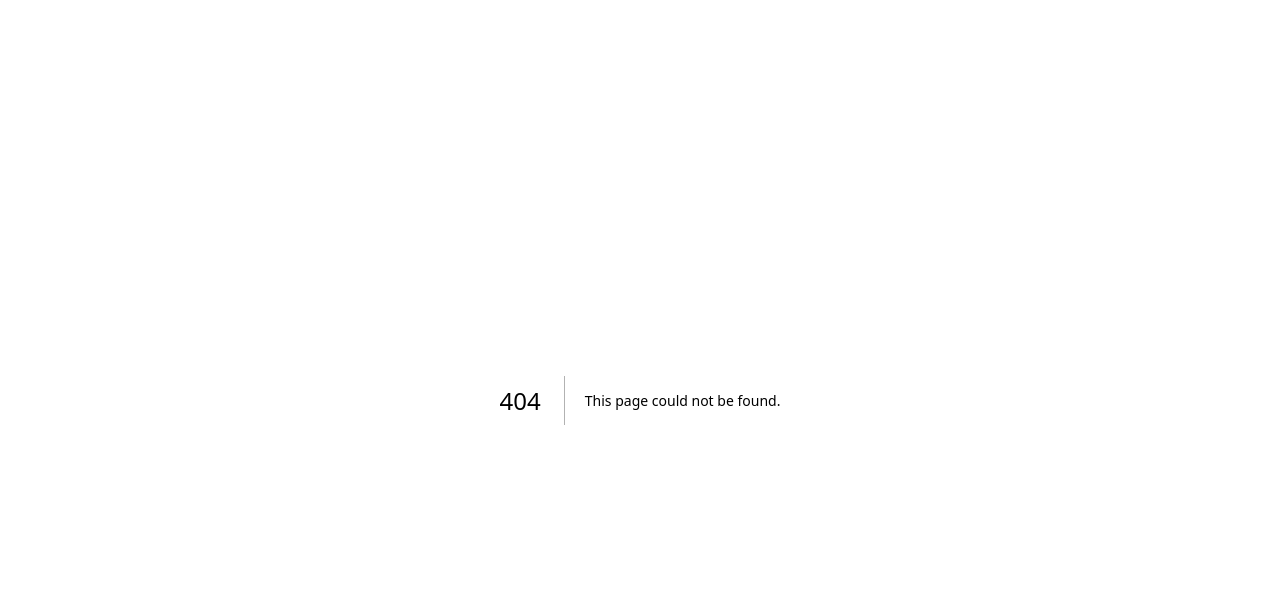
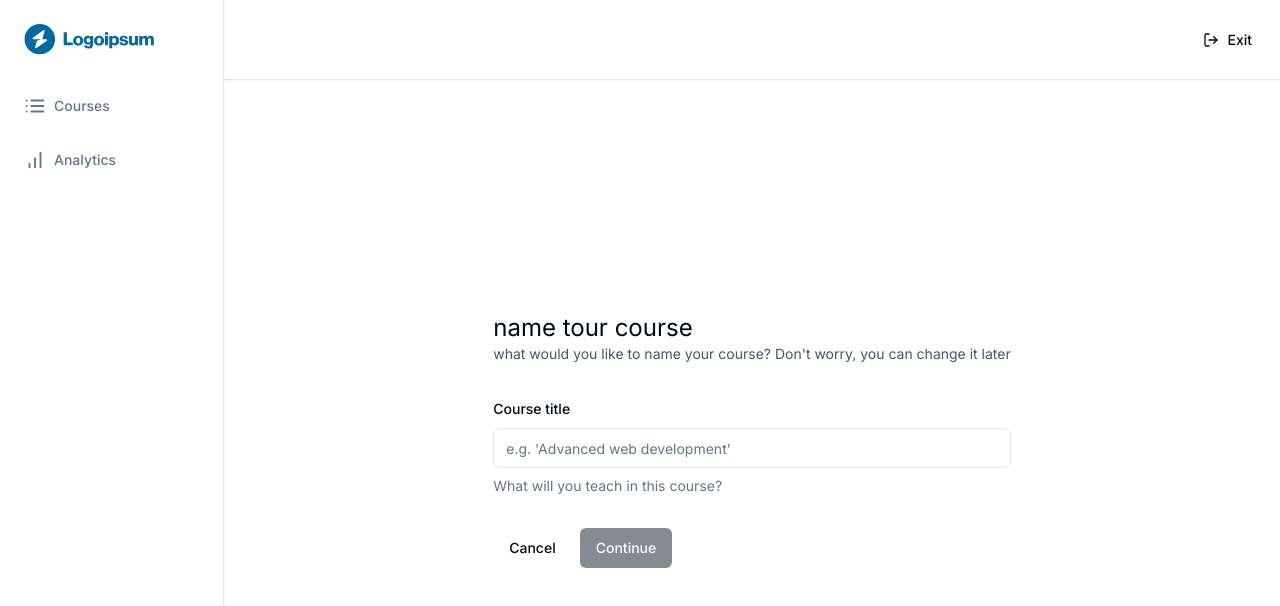
Before and after one commit to zuizihad/LMS, a Next.js app: page /teacher/create in a window 1280 px wide. Before the commit this address had no page. Shown: the top 606 px of the page. Built offline with nearby package versions, Linux system fonts and the light colour scheme.

Commit message:
course creation page

```diff
--- a/app/(dashboard)/(routes)/teacher/courses/page.tsx
+++ b/app/(dashboard)/(routes)/teacher/courses/page.tsx
@@ -1,8 +1,16 @@
+import { Button } from '@/components/ui/button'
+import Link from 'next/link'
 import React from 'react'
 
 const CoursePage = () => {
   return (
-    <div>CoursePage</div>
+    <div className='p-6'>
+      <Link href={`/teacher/create`}>
+        <Button>
+          New Course
+        </Button>
+      </Link>
+    </div>
   )
 }
 
--- /dev/null
+++ b/app/(dashboard)/(routes)/teacher/create/page.tsx
@@ -0,0 +1,95 @@
+"use client";
+import React from "react";
+import * as z from "zod";
+import axios from "axios";
+import { zodResolver } from "@hookform/resolvers/zod";
+import { useForm } from "react-hook-form";
+
+import {
+  Form,
+  FormControl,
+  FormDescription,
+  FormField,
+  FormLabel,
+  FormItem,
+  FormMessage,
+} from "@/components/ui/form";
+import { Button } from "@/components/ui/button";
+import { Input } from "@/components/ui/input";
+import Link from "next/link";
+import { useRouter } from "next/navigation";
+import toast from "react-hot-toast";
+
+const formSchema = z.object({
+  title: z.string().min(1, {
+    message: "Title is required",
+  }),
+});
+const CreatePage = () => {
+    const router = useRouter();
+  const form = useForm<z.infer<typeof formSchema>>({
+    resolver: zodResolver(formSchema),
+    defaultValues: {
+      title: "",
+    },
+  });
+  const { isSubmitting, isValid } = form.formState;
+  const onSubmit = async(values: z.infer<typeof formSchema>) => {
+    try {
+        const response = await axios.post('/api/course', values);
+        router.push(`/teacher/courses/${response.data.id}`)
+    } catch (error) {
+        toast.error("Something went wrong");
+    }
+  };
+  return (
+    <div className="max-w-5xl mx-auto flex md:items-center md:justify-center h-full p-6">
+      <div>
+        <h1 className="text-2xl">name tour course</h1>
+        <p className="text-sm text-slate-600">
+          what would you like to name your course? Don&apos;t worry, you can
+          change it later
+        </p>
+        <Form {...form}>
+          <form
+            onSubmit={form.handleSubmit(onSubmit)}
+            className="space-y-8 mt-8"
+          >
+            <FormField
+              control={form.control}
+              name="title"
+              render={({ field }) => (
+                <FormItem>
+                  <FormLabel>Course title</FormLabel>
+                  <FormControl>
+                    <Input
+                      disabled={isSubmitting}
+                      placeholder="e.g. 'Advanced web development'"
+                      {...field}
+                    />
+                  </FormControl>
+                  <FormDescription>
+                    What will you teach in this course?
+                  </FormDescription>
+                  <FormMessage />
+                </FormItem>
+              )}
+            />
+            <div className="flex items-center gap-x-2">
+              <Link href={`/`}>
+                <Button type="button" variant={`ghost`}>
+                  Cancel
+                </Button>
+              </Link>
+              <Button type="submit" disabled={!isValid || isSubmitting}>
+                Continue
+              </Button>
+            </div>
+          </form>
+        </Form>
+      </div>
+    </div>
+  );
+};
+
+export default CreatePage;
--- a/app/layout.tsx
+++ b/app/layout.tsx
@@ -2,6 +2,7 @@
 import type { Metadata } from "next";
 import { Inter } from "next/font/google";
 import { ClerkProvider } from "@clerk/nextjs";
+import ToasterProvider from "@/components/providers/toaster-provider";
 
 const inter = Inter({ subsets: ["latin"] });
 
@@ -18,7 +19,10 @@
   return (
     <ClerkProvider>
       <html lang="en">
-        <body className={inter.className}>{children}</body>
+        <body className={inter.className}>
+          <ToasterProvider />
+          {children}
+          </body>
       </html>
     </ClerkProvider>
   );
--- /dev/null
+++ b/components/providers/toaster-provider.tsx
@@ -0,0 +1,10 @@
+"use client";
+
+import React from "react";
+import { Toaster } from "react-hot-toast";
+
+const ToasterProvider = () => {
+  return <Toaster />;
+};
+
+export default ToasterProvider;
--- /dev/null
+++ b/components/ui/form.tsx
@@ -0,0 +1,176 @@
+import * as React from "react"
+import * as LabelPrimitive from "@radix-ui/react-label"
+import { Slot } from "@radix-ui/react-slot"
+import {
+  Controller,
+  ControllerProps,
+  FieldPath,
+  FieldValues,
+  FormProvider,
+  useFormContext,
+} from "react-hook-form"
+
+import { cn } from "@/lib/utils"
+import { Label } from "@/components/ui/label"
+
+const Form = FormProvider
+
+type FormFieldContextValue<
+  TFieldValues extends FieldValues = FieldValues,
+  TName extends FieldPath<TFieldValues> = FieldPath<TFieldValues>
+> = {
+  name: TName
+}
+
+const FormFieldContext = React.createContext<FormFieldContextValue>(
+  {} as FormFieldContextValue
+)
+
+const FormField = <
+  TFieldValues extends FieldValues = FieldValues,
+  TName extends FieldPath<TFieldValues> = FieldPath<TFieldValues>
+>({
+  ...props
+}: ControllerProps<TFieldValues, TName>) => {
+  return (
+    <FormFieldContext.Provider value={{ name: props.name }}>
+      <Controller {...props} />
+    </FormFieldContext.Provider>
+  )
+}
+
+const useFormField = () => {
+  const fieldContext = React.useContext(FormFieldContext)
+  const itemContext = React.useContext(FormItemContext)
+  const { getFieldState, formState } = useFormContext()
+
+  const fieldState = getFieldState(fieldContext.name, formState)
+
+  if (!fieldContext) {
+    throw new Error("useFormField should be used within <FormField>")
+  }
+
+  const { id } = itemContext
+
+  return {
+    id,
+    name: fieldContext.name,
+    formItemId: `${id}-form-item`,
+    formDescriptionId: `${id}-form-item-description`,
+    formMessageId: `${id}-form-item-message`,
+    ...fieldState,
+  }
+}
+
+type FormItemContextValue = {
+  id: string
+}
+
+const FormItemContext = React.createContext<FormItemContextValue>(
+  {} as FormItemContextValue
+)
+
+const FormItem = React.forwardRef<
+  HTMLDivElement,
+  React.HTMLAttributes<HTMLDivElement>
+>(({ className, ...props }, ref) => {
+  const id = React.useId()
+
+  return (
+    <FormItemContext.Provider value={{ id }}>
+      <div ref={ref} className={cn("space-y-2", className)} {...props} />
+    </FormItemContext.Provider>
+  )
+})
+FormItem.displayName = "FormItem"
+
+const FormLabel = React.forwardRef<
+  React.ElementRef<typeof LabelPrimitive.Root>,
+  React.ComponentPropsWithoutRef<typeof LabelPrimitive.Root>
+>(({ className, ...props }, ref) => {
+  const { error, formItemId } = useFormField()
+
+  return (
+    <Label
+      ref={ref}
+      className={cn(error && "text-destructive", className)}
+      htmlFor={formItemId}
+      {...props}
+    />
+  )
+})
+FormLabel.displayName = "FormLabel"
+
+const FormControl = React.forwardRef<
+  React.ElementRef<typeof Slot>,
+  React.ComponentPropsWithoutRef<typeof Slot>
+>(({ ...props }, ref) => {
+  const { error, formItemId, formDescriptionId, formMessageId } = useFormField()
+
+  return (
+    <Slot
+      ref={ref}
+      id={formItemId}
+      aria-describedby={
+        !error
+          ? `${formDescriptionId}`
+          : `${formDescriptionId} ${formMessageId}`
+      }
+      aria-invalid={!!error}
+      {...props}
+    />
+  )
+})
+FormControl.displayName = "FormControl"
+
+const FormDescription = React.forwardRef<
+  HTMLParagraphElement,
+  React.HTMLAttributes<HTMLParagraphElement>
+>(({ className, ...props }, ref) => {
+  const { formDescriptionId } = useFormField()
+
+  return (
+    <p
+      ref={ref}
+      id={formDescriptionId}
+      className={cn("text-sm text-muted-foreground", className)}
+      {...props}
+    />
+  )
+})
+FormDescription.displayName = "FormDescription"
+
+const FormMessage = React.forwardRef<
+  HTMLParagraphElement,
+  React.HTMLAttributes<HTMLParagraphElement>
+>(({ className, children, ...props }, ref) => {
+  const { error, formMessageId } = useFormField()
+  const body = error ? String(error?.message) : children
+
+  if (!body) {
+    return null
+  }
+
+  return (
+    <p
+      ref={ref}
+      id={formMessageId}
+      className={cn("text-sm font-medium text-destructive", className)}
+      {...props}
+    >
+      {body}
+    </p>
+  )
+})
+FormMessage.displayName = "FormMessage"
+
+export {
+  useFormField,
+  Form,
+  FormItem,
+  FormLabel,
+  FormControl,
+  FormDescription,
+  FormMessage,
+  FormField,
+}
--- /dev/null
+++ b/components/ui/input.tsx
@@ -0,0 +1,25 @@
+import * as React from "react"
+
+import { cn } from "@/lib/utils"
+
+export interface InputProps
+  extends React.InputHTMLAttributes<HTMLInputElement> {}
+
+const Input = React.forwardRef<HTMLInputElement, InputProps>(
+  ({ className, type, ...props }, ref) => {
+    return (
+      <input
+        type={type}
+        className={cn(
+          "flex h-10 w-full rounded-md border border-input bg-background px-3 py-2 text-sm ring-offset-background file:border-0 file:bg-transparent file:text-sm file:font-medium placeholder:text-muted-foreground focus-visible:outline-none focus-visible:ring-2 focus-visible:ring-ring focus-visible:ring-offset-2 disabled:cursor-not-allowed disabled:opacity-50",
+          className
+        )}
+        ref={ref}
+        {...props}
+      />
+    )
+  }
+)
+Input.displayName = "Input"
+
+export { Input }
--- /dev/null
+++ b/components/ui/label.tsx
@@ -0,0 +1,26 @@
+"use client"
+
+import * as React from "react"
+import * as LabelPrimitive from "@radix-ui/react-label"
+import { cva, type VariantProps } from "class-variance-authority"
+
+import { cn } from "@/lib/utils"
+
+const labelVariants = cva(
+  "text-sm font-medium leading-none peer-disabled:cursor-not-allowed peer-disabled:opacity-70"
+)
+
+const Label = React.forwardRef<
+  React.ElementRef<typeof LabelPrimitive.Root>,
+  React.ComponentPropsWithoutRef<typeof LabelPrimitive.Root> &
+    VariantProps<typeof labelVariants>
+>(({ className, ...props }, ref) => (
+  <LabelPrimitive.Root
+    ref={ref}
+    className={cn(labelVariants(), className)}
+    {...props}
+  />
+))
+Label.displayName = LabelPrimitive.Root.displayName
+
+export { Label }
```
Also changed, not shown: package.json (+10 -1 lines), public/logo.svg, 1 other file (tests, documents, lock files or other folders).
